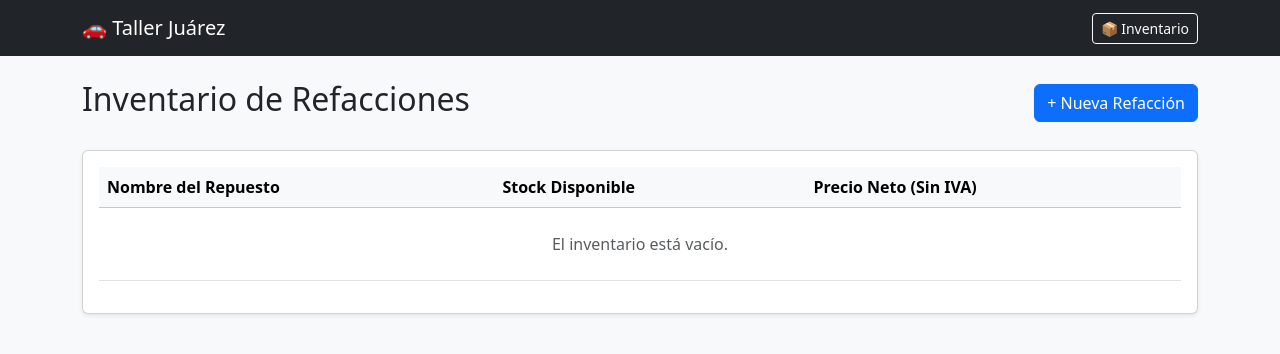
After one commit to MDeBock/prueba-tecnica-taller-rapido-juarez, a Django app: page /inventario/ in a window 1280 px wide. The commit adds this page. Shown: the top 354 px of the page. Run offline with Django 5.2, Linux system fonts and the light colour scheme; data that the repository does not hold is empty.

Commit message:
feat: implement inventory management views and templates

```diff
--- a/taller/templates/taller/base.html
+++ b/taller/templates/taller/base.html
@@ -11,6 +11,10 @@
     <nav class="navbar navbar-expand-lg navbar-dark bg-dark mb-4">
         <div class="container">
             <a class="navbar-brand" href="{% url 'taller:dashboard' %}">🚗 Taller Juárez</a>
+
+            <div class="d-flex">
+                <a href="{% url 'taller:inventario' %}" class="btn btn-outline-light btn-sm">📦 Inventario</a>
+            </div>
         </div>
     </nav>
 
--- /dev/null
+++ b/taller/templates/taller/inventario.html
@@ -0,0 +1,47 @@
+{% extends 'taller/base.html' %}
+
+{% block content %}
+<div class="row">
+    <div class="col-12 d-flex justify-content-between align-items-center mb-4">
+        <h2>Inventario de Refacciones</h2>
+        <a href="{% url 'taller:nueva_refaccion' %}" class="btn btn-primary">+ Nueva Refacción</a>
+    </div>
+</div>
+
+<div class="card shadow-sm">
+    <div class="card-body">
+        <div class="table-responsive">
+            <table class="table table-hover align-middle">
+                <thead class="table-light">
+                    <tr>
+                        <th>Nombre del Repuesto</th>
+                        <th>Stock Disponible</th>
+                        <th>Precio Neto (Sin IVA)</th>
+                    </tr>
+                </thead>
+                <tbody>
+                    {% for item in refacciones %}
+                    <tr>
+                        <td><strong>{{ item.nombre }}</strong></td>
+                        <td>
+                            {% if item.stock <= 5 %}
+                                <span class="badge bg-danger">{{ item.stock }} (Bajo)</span>
+                            {% else %}
+                                <span class="badge bg-success">{{ item.stock }}</span>
+                            {% endif %}
+                        </td>
+                        <td>${{ item.precio_neto }}</td>
+                    </tr>
+                    {% empty %}
+                    <tr>
+                        <td colspan="3" class="text-center py-4 text-muted">
+                            El inventario está vacío.
+                        </td>
+                    </tr>
+                    {% endfor %}
+                </tbody>
+            </table>
+        </div>
+    </div>
+</div>
+{% endblock %}
--- a/taller/urls.py
+++ b/taller/urls.py
@@ -6,4 +6,8 @@ app_name = 'taller'
 urlpatterns = [
     path('', views.dashboard, name='dashboard'),
     path('nuevo/', views.nuevo_servicio, name='nuevo_servicio'),
+
+    # Rutas del Inventario
+    path('inventario/', views.inventario, name='inventario'),
+    path('inventario/nueva/', views.nueva_refaccion, name='nueva_refaccion'),
 ]
--- a/taller/views.py
+++ b/taller/views.py
@@ -1,6 +1,6 @@
 from django.shortcuts import render, redirect
-from .models import Servicio
-from .forms import ServicioForm
+from .models import Servicio, Refaccion
+from .forms import ServicioForm, RefaccionForm
 
 def dashboard(request):
     servicios = Servicio.objects.all().order_by('-creado_el')
@@ -18,3 +18,18 @@ def nuevo_servicio(request):
         form = ServicioForm()
 
     return render(request, 'taller/nuevo_servicio.html', {'form': form})
+
+def inventario(request):
+    refacciones = Refaccion.objects.all().order_by('nombre')
+    return render(request, 'taller/inventario.html', {'refacciones': refacciones})
+
+def nueva_refaccion(request):
+    if request.method == 'POST':
+        form = RefaccionForm(request.POST)
+        if form.is_valid():
+            form.save()
+            return redirect('taller:inventario')
+    else:
+        form = RefaccionForm()
+
+    return render(request, 'taller/nueva_refaccion.html', {'form': form})
```
Also changed, not shown: taller/forms.py (+12 -1 lines), taller/templates/taller/nueva_refaccion.html (added, +40 -0 lines).
